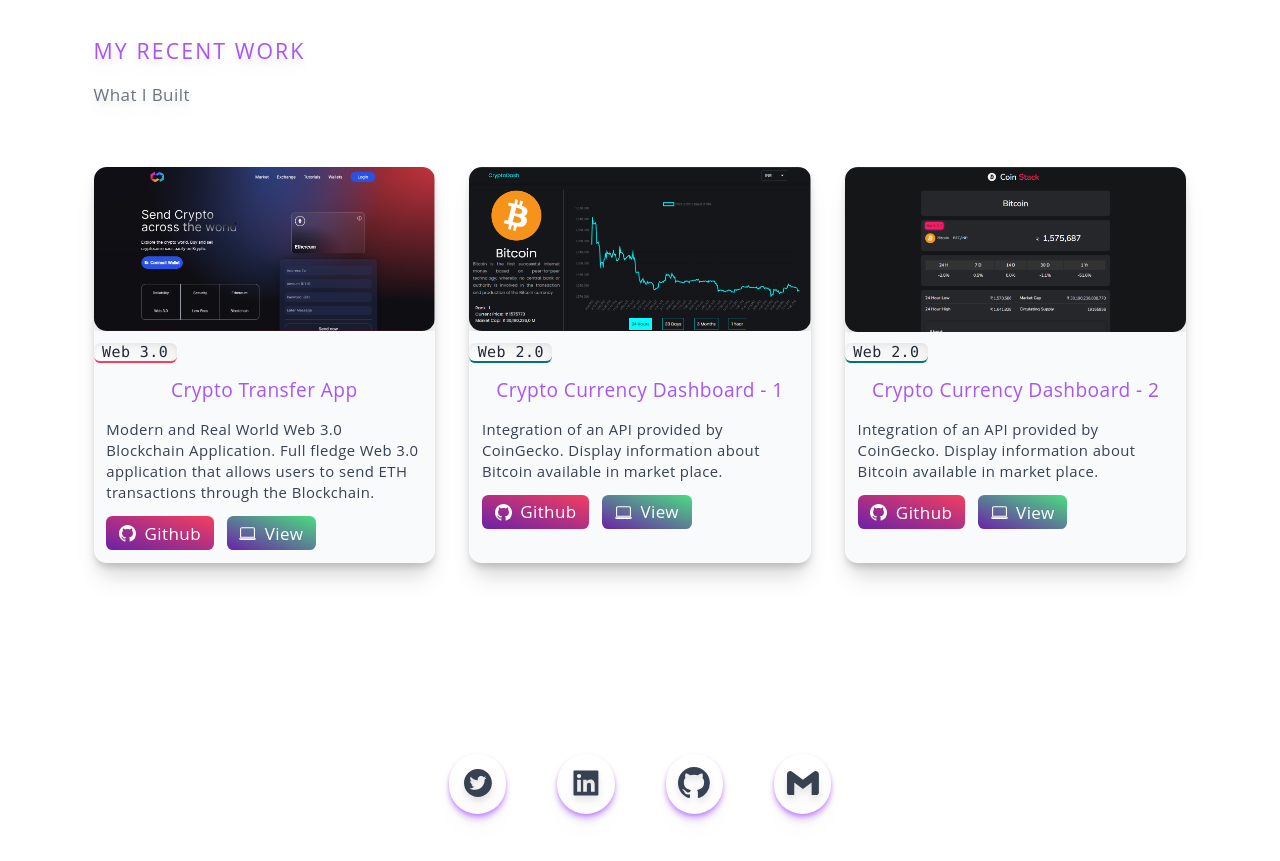
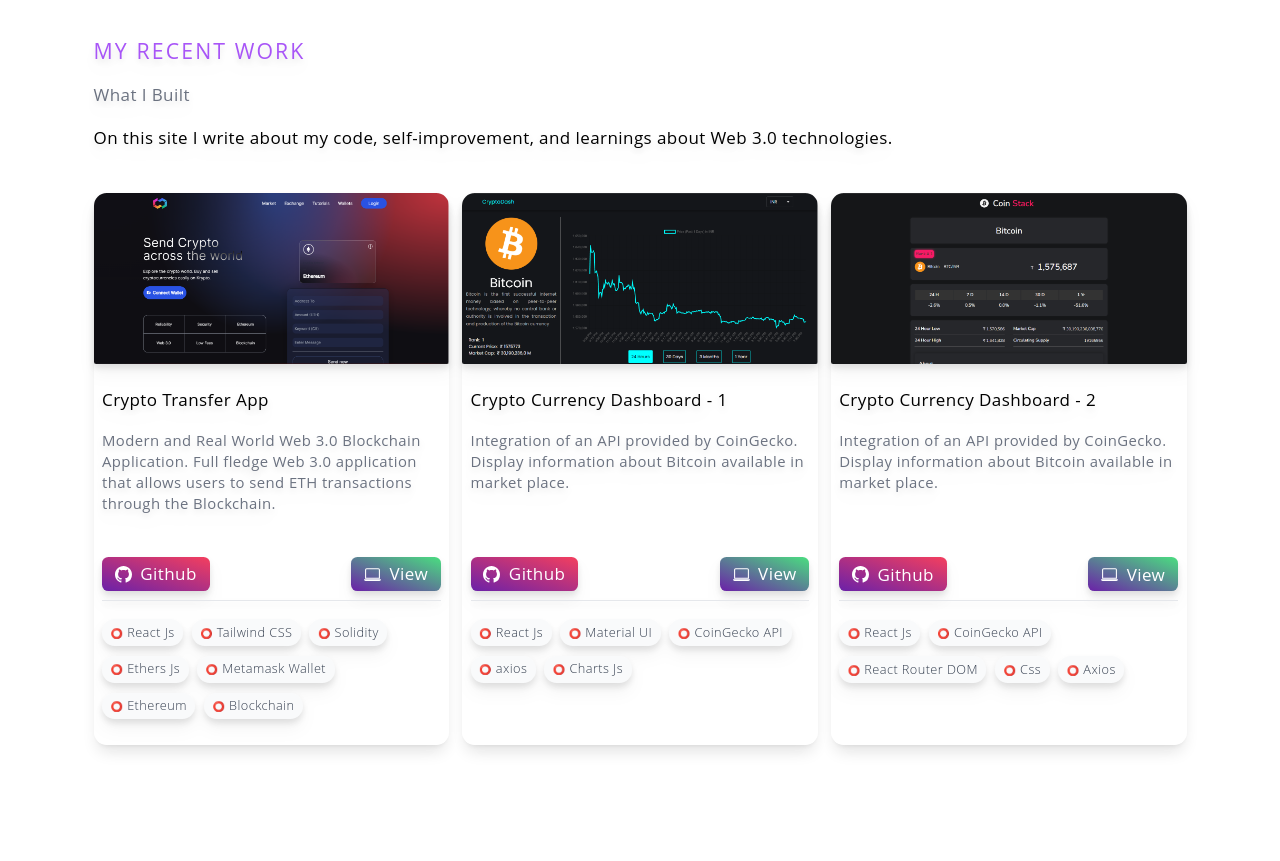
Before and after one commit to DalaviMoreshwar/DalaviMoreshwar, a Next.js app: page / in a window 1280 px wide. Shown: the part 2280-3141 px from the top of the page. Built offline with nearby package versions, Linux system fonts and the light colour scheme.

Commit message:
added new card layout

```diff
--- a/components/Projects.jsx
+++ b/components/Projects.jsx
@@ -13,47 +13,43 @@ const Projects = () => {
             My Recent Work
           </p>
           <h2 className="py-4 text-gray-500">What I Built</h2>
-          <div className="grid md:grid-cols-3 gap-8 ">
+          <p>
+            On this site I write about my code, self-improvement, and learnings
+            about Web 3.0 technologies.
+          </p>
+          <div className="grid grid-cols-3 gap-3 my-10">
+
             {projectsDetails.map((project) => (
+
+
               <div
                 key={project.id}
-                className="shadow-xl bg-slate-50 rounded-xl my-10 dark:bg-gray-800 flex-1"
+                className="max-w-sm dark:bg-gray-800 rounded-xl overflow-hidden shadow-lg"
               >
+                <div className="bg-cover hover:bg-gray" >
                   <Image
-                  className="rounded-xl shadow-xl"
+                    className="rounded-sm shadow-xl"
                     loading="lazy"
                     src={project.bgImg}
                     alt={project.title}
                   />
-                <span className="px-2 text-sm text-gray-800 shadow-inner rounded-md bg-gradient-to-tr from-[#fff] to-[#eee]"
-                  style={{
-                    borderBottom:
-                      project.web === "Web 3.0"
-                        ? "2px solid #f43f5e"
-                        : "2px solid #007672",
-                    fontFamily: "Consolas",
-                    fontSize: "15px"
-                  }}
-                >
-                  {project.web}
-                </span>
-                <div className="p-3">
-                  <h3 className="text-lg text-center font-medium pb-3 text-purple-500">
+                </div>
+                <div className="mx-2 my-4 border-b border-gray-light">
+                  <div className="font-medium text-base text-gray-darker mb-4">
                     {project.title}
-                  </h3>
-                  <p className="text-gray-700 dark:text-gray-300 text-sm">
+                  </div>
+                  <p className="h-28 font-normal text-gray-500 text-sm mb-2">
                     {project.description}
                   </p>
-
-                  <div className="flex space-x-3 mt-3">
-                    <span className="bg-gradient-to-tr cursor-pointer from-purple-800 to-rose-500 text-white px-3 py-1 border-none rounded-md">
+                  <div className="flex justify-between">
+                    <span className="mb-2 bg-gradient-to-tr cursor-pointer from-purple-800 to-rose-500 text-white px-3 py-1 border-none rounded-md">
                       <Link href={project.githubUrl} target="_blank">
                         <div className="flex gap-2">
                           <BsGithub className="m-auto" /> Github
                         </div>
                       </Link>
                     </span>
-                    <span className="bg-gradient-to-tr cursor-pointer from-purple-800 to-green-400 text-white px-3 py-1 border-none rounded-md">
+                    <span className="mb-2 bg-gradient-to-tr cursor-pointer from-purple-800 to-green-400 text-white px-3 py-1 border-none rounded-md">
                       <Link href={project.webUrl} target="_blank">
                         <div className="flex gap-2">
                           <BsLaptop className="m-auto" /> View
@@ -61,18 +57,99 @@ const Projects = () => {
                       </Link>
                     </span>
                   </div>
-
-                  {/* <hr className="my-3 h-px bg-gray-200 border-0 dark:bg-gray-700" /> */}
-
-                  {/* {project.tags.map((tag, index) => (
-                      <div key={index} className="row-span-3 col-span-2">
-                        <code className="bg-[#F1F7F7] border p-1 text-sm  rounded  text-gray-800">
-                          {tag}
-                        </code>{" "}
                 </div>
-                    ))} */}
+                <div className="mx-2 my-4 flex">
+                  <div className="flex-grow">
+                    {project.tags.map((tag, index) => (
+                      <span
+                        key={index}
+                        className="inline-block bg-gray-50 rounded-xl px-2 py-1 text-xs font-thin text-gray-700 mr-2 mb-2"
+                      >
+                        <span style={{ fontSize: "10px" }}>⭕</span> {tag}
+                      </span>
+                    ))}
                   </div>
                 </div>
+              </div>
+
+              // <div key={project.id} className="max-w-sm rounded overflow-hidden shadow-lg dark:bg-gray-800">
+              //   <Image
+              //     className="rounded-xl shadow-xl"
+              //     loading="lazy"
+              //     src={project.bgImg}
+              //     alt={project.title}
+              //   />
+              //   <div className="px-6 py-4">
+              //     <div className="font-bold text-lg mb-2">{project.title}</div>
+              //     <p className="text-gray-700 text-md">
+              //      {project.description}
+              //     </p>
+              //   </div>
+              //   <div className="px-4 pt-4 pb-2">
+              //     <span className="inline-block bg-gray-200 rounded-full px-2 py-0 text-sm font-semibold text-gray-700 mr-2 mb-2">#photography</span>
+              //     <span className="inline-block bg-gray-200 rounded-full px-2 py-0 text-sm font-semibold text-gray-700 mr-2 mb-2">#travel</span>
+              //     <span className="inline-block bg-gray-200 rounded-full px-2 py-0 text-sm font-semibold text-gray-700 mr-2 mb-2">#winter</span>
+              //   </div>
+              // </div>
+
+              // <div
+              //   key={project.id}
+              //   className="shadow-xl bg-slate-50 rounded-xl my-10 dark:bg-gray-800 flex-1"
+              // >
+              //   <Image
+              //     className="rounded-xl shadow-xl"
+              //     loading="lazy"
+              //     src={project.bgImg}
+              //     alt={project.title}
+              //   />
+              //   <span className="px-2 text-sm text-gray-800 shadow-inner rounded-sm bg-gradient-to-tr from-[#fff] to-[#eee]"
+              //     style={{
+              //       borderBottom:
+              //         project.web === "Web 3.0"
+              //           ? "2px solid #f43f5e"
+              //           : "2px solid #007672",
+              //       fontFamily: "Consolas",
+              //       fontSize: "15px"
+              //     }}
+              //   >
+              //     {project.web}
+              //   </span>
+              //   <div className="p-3">
+              //     <h3 className="text-lg text-center font-medium pb-3 text-purple-500">
+              //       {project.title}
+              //     </h3>
+              //     <p className="text-gray-700 dark:text-gray-300 text-sm">
+              //       {project.description}
+              //     </p>
+
+              //     <div className="flex space-x-3 mt-3">
+              //       <span className="bg-gradient-to-tr cursor-pointer from-purple-800 to-rose-500 text-white px-3 py-1 border-none rounded-md">
+              //         <Link href={project.githubUrl} target="_blank">
+              //           <div className="flex gap-2">
+              //             <BsGithub className="m-auto" /> Github
+              //           </div>
+              //         </Link>
+              //       </span>
+              //       <span className="bg-gradient-to-tr cursor-pointer from-purple-800 to-green-400 text-white px-3 py-1 border-none rounded-md">
+              //         <Link href={project.webUrl} target="_blank">
+              //           <div className="flex gap-2">
+              //             <BsLaptop className="m-auto" /> View
+              //           </div>
+              //         </Link>
+              //       </span>
+              //     </div>
+
+              //     {/* <hr className="my-3 h-px bg-gray-200 border-0 dark:bg-gray-700" /> */}
+
+              //     {/* {project.tags.map((tag, index) => (
+              //         <div key={index} className="row-span-3 col-span-2">
+              //           <code className="bg-[#F1F7F7] border p-1 text-sm  rounded  text-gray-800">
+              //             {tag}
+              //           </code>{" "}
+              //         </div>
+              //       ))} */}
+              //   </div>
+              // </div>
             ))}
           </div>
         </div>
```
Lines whose indentation alone changed are shown as unchanged.
